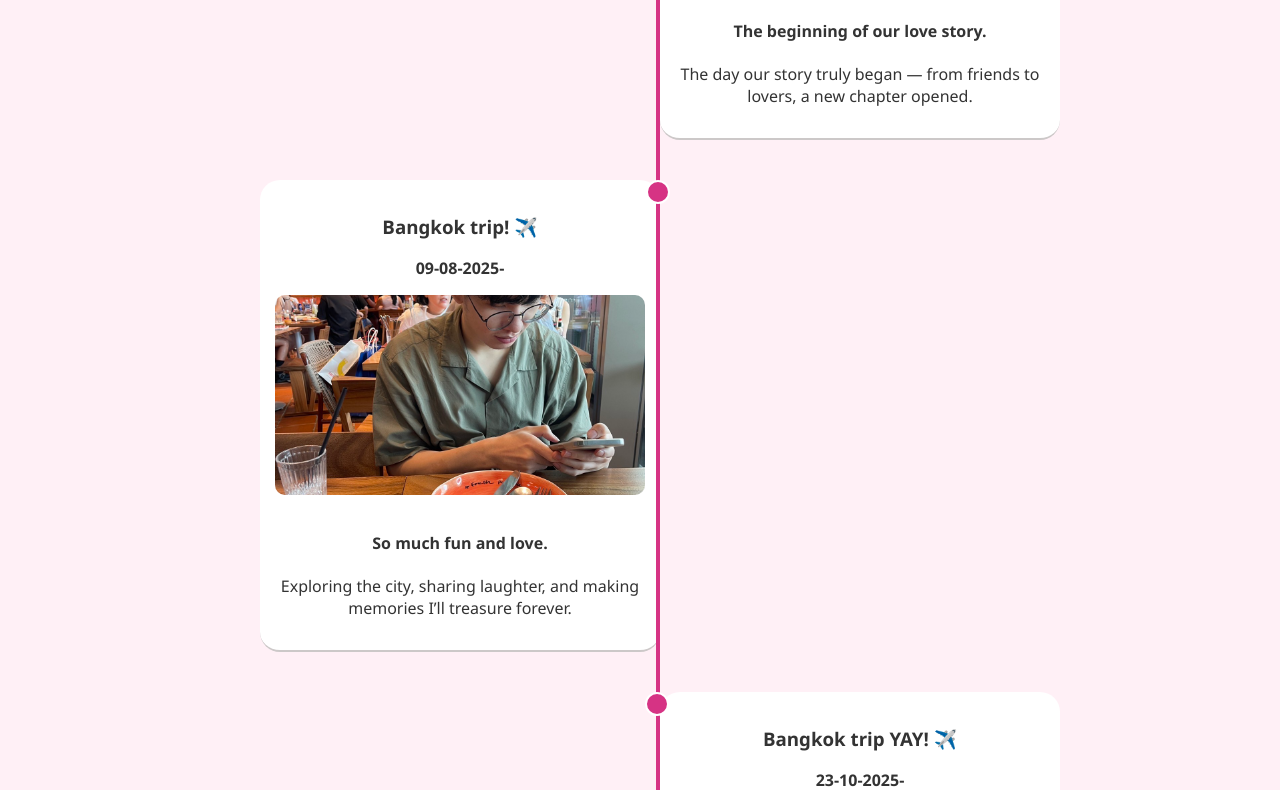
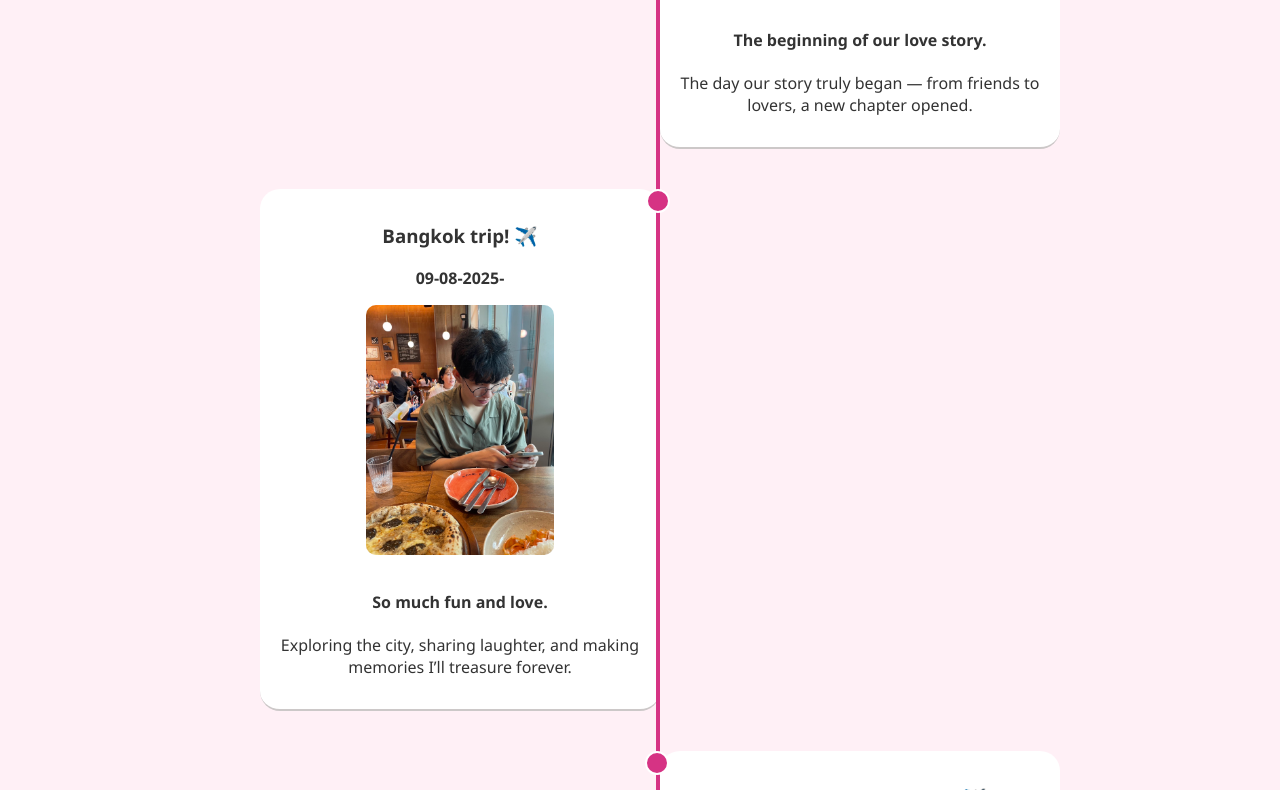
Before and after one commit to RunTheLi/Timeline_memory, a website built with webpack: page src/index.html in a window 1280 px wide. Shown: the part 2010-2800 px from the top of the page. Built offline with nearby package versions, Linux system fonts and the light colour scheme.

Commit message:
initial commit

```diff
--- a/src/index.js
+++ b/src/index.js
@@ -40,10 +40,17 @@ const events = [
   },
   {
     date: "23-10-2025-",
-    title: "Bangkok trip YAY! ✈️",
-    note: "So much fun and love.",
+    title: "Bangkok trip Again YAY! ✈️",
+    note: "Traveling is better when I’m with you.",
     description: "We spent our days exploring, laughing, and eating everything we could find. From Japanese food to sweet desserts,.",
     img: "images/bkk2.jpg"
+  },
+  {
+    date: "31-12-2025-",
+    title: "Memories made with my favorite person! ✈️",
+    note: "A trip I’ll always remember.",
+    description: "We welcomed the New Year by traveling to Bangkok and Hua Hin, sharing laughs, exploring new places, and enjoying every moment side by side..",
+    img: "images/Huahin.jpg"
   },
   {
     date: "2025-XX-XX",
--- a/src/style.css
+++ b/src/style.css
@@ -15,7 +15,7 @@ h1 {
 }
 
 .frame {
-  height: 80px;
+  height: auto;
   padding-top: 5px;
   position: sticky;
   top: 0;              /* distance from top */
@@ -51,8 +51,10 @@ h1 {
 }
 
 .event img {
-  width: 100%;
-  max-height: 200px;
+  height: auto;
+  width: auto;
+  max-width: 250px;
+  max-height: 250px;
   object-fit: cover;
   border-radius: 10px;
   margin-bottom: 10px;
@@ -88,6 +90,8 @@ h1 {
 }
 
 .event-content {
+  height: auto;
+  width: auto;
   padding: 15px;
   background-color: #fff;
   border-bottom: 2px solid rgb(204, 200, 200);
```
Also changed, not shown: public/images/Huahin.jpg (added).
